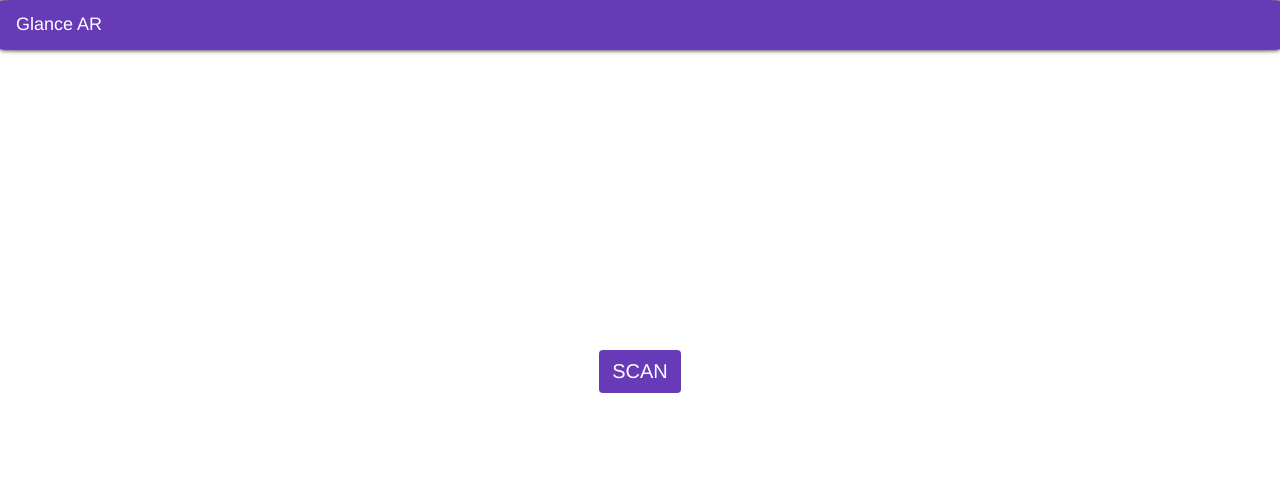
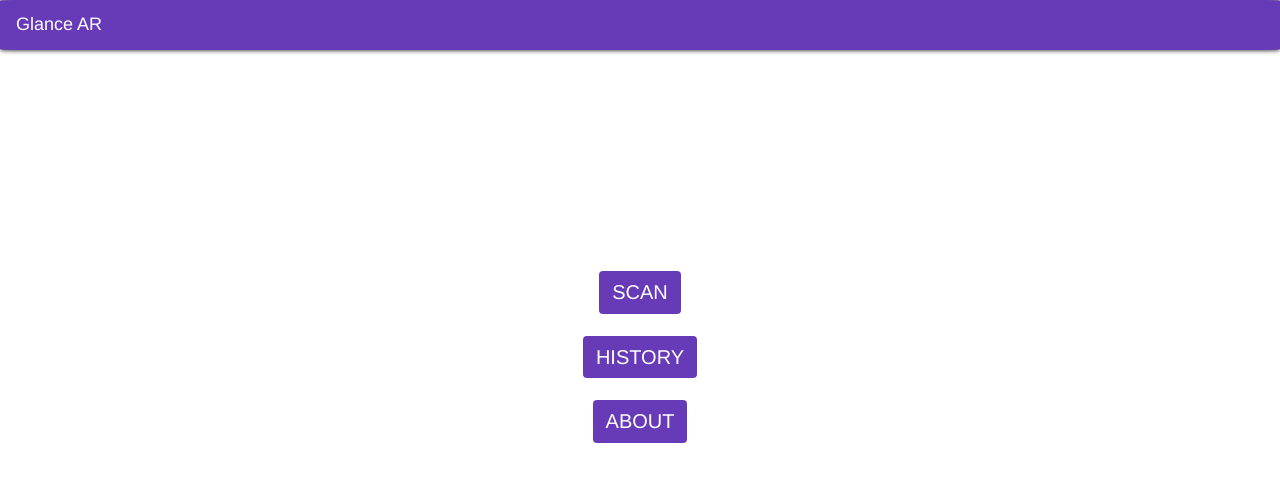
Before and after one commit to arjunmahishi/Glance, a plain HTML site: page index.html in a window 1280 px wide. Drawn offline with Linux system fonts and the light colour scheme.

Commit message:
Added more buttons

```diff
--- a/index.html
+++ b/index.html
@@ -16,7 +16,7 @@
 <style type="text/css">
 
 	.scan{
-		margin-top: 30rem;
+		margin-top: 21rem;
 	}
 
 	.btn-scan{
@@ -40,6 +40,7 @@
 	    background-color: #673ab7;
 	    color: #fff;
 	    font-size: 2rem;
+		margin: 11px;
 	}
 
 	.btn:focus, .btn:hover {
@@ -56,7 +57,9 @@
 <body>
 
 	<center class="scan">
-		<a href="app.html"><button class="btn btn-scan">SCAN</button></a>
+		<a href="app.html"><button class="btn btn-scan">SCAN</button></a><br>
+		<a href="#"><button class="btn btn-scan">HISTORY</button></a><br>
+		<a href="#"><button class="btn btn-scan">ABOUT</button></a>
 	</center>
 </body>
 
```
